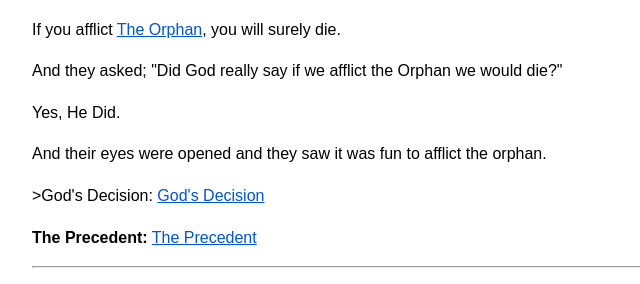
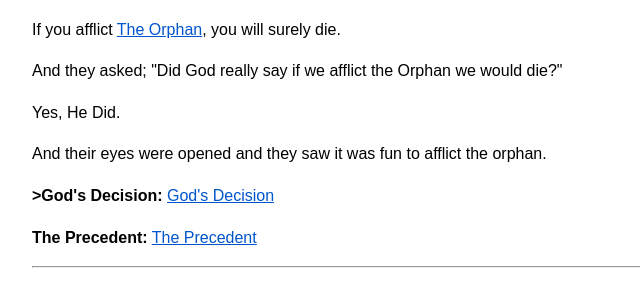
Before and after one commit to RaphaelAsanti/the-paraclete, a plain HTML site: page index.html in a window 1280 px wide. Shown: the part 7092-7376 px from the top of the page, 248-888 px from the left. Drawn offline with Linux system fonts and the light colour scheme.

Commit message:
Fix HTML tags and formatting in index.html

```diff
--- a/index.html
+++ b/index.html
@@ -493,7 +493,7 @@
             <p>And they asked; "Did God really say if we afflict the Orphan we would die?"</p>
             <p>Yes, He Did.</p>
             <p>And their eyes were opened and they saw it was fun to afflict the orphan.</p>
-            <p<b>>God's Decision:</b>  <a href="https://rpahaelaanti.github.io/the-appointment#GODS-DECISION">God's Decision</a></p>
+            <p></p><b>>God's Decision:</b>  <a href="https://rpahaelaanti.github.io/the-appointment#GODS-DECISION">God's Decision</a></p>
            <p><b>The Precedent:</b></b>  <a href="https://raphaelasanti.github.io/the-end-of-time/chapter4-the-fall.html">The Precedent</a></p>
         </section>
     <hr>
```
